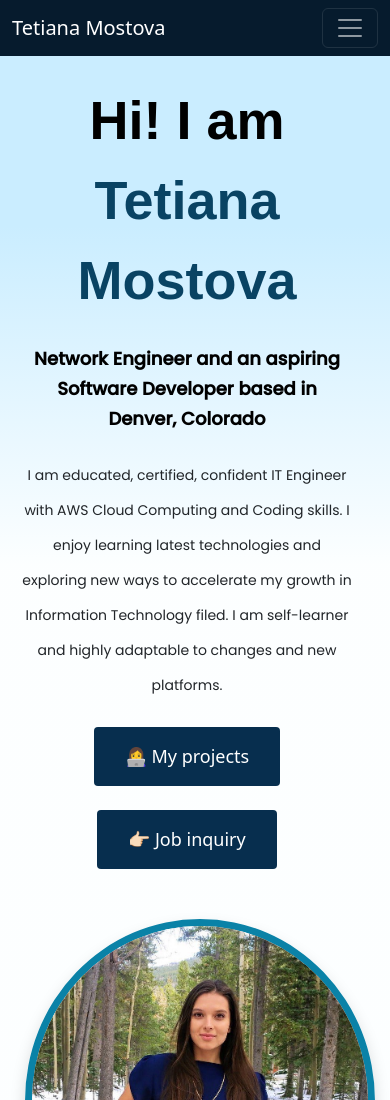
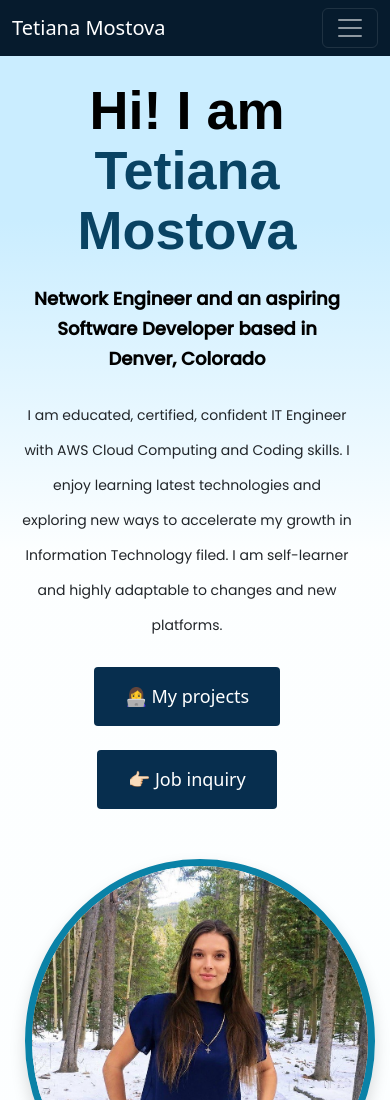
Before and after one commit to Tetianamost/Portfolio-project, a plain HTML site: page about.html in a window 390 px wide. Shown: the top 1100 px of the page. Drawn offline with nearby package versions, Linux system fonts and the light colour scheme; a web font is replaced by a local one.

Commit message:
corrected line height for content h1

```diff
--- a/src/styles.css
+++ b/src/styles.css
@@ -266,6 +266,9 @@ p {
   .content p {
     font-size: 14px;
   }
+  .content h1 {
+    line-height: 60px;
+  }
   .skills {
     background: none;
     text-align: center;
```
